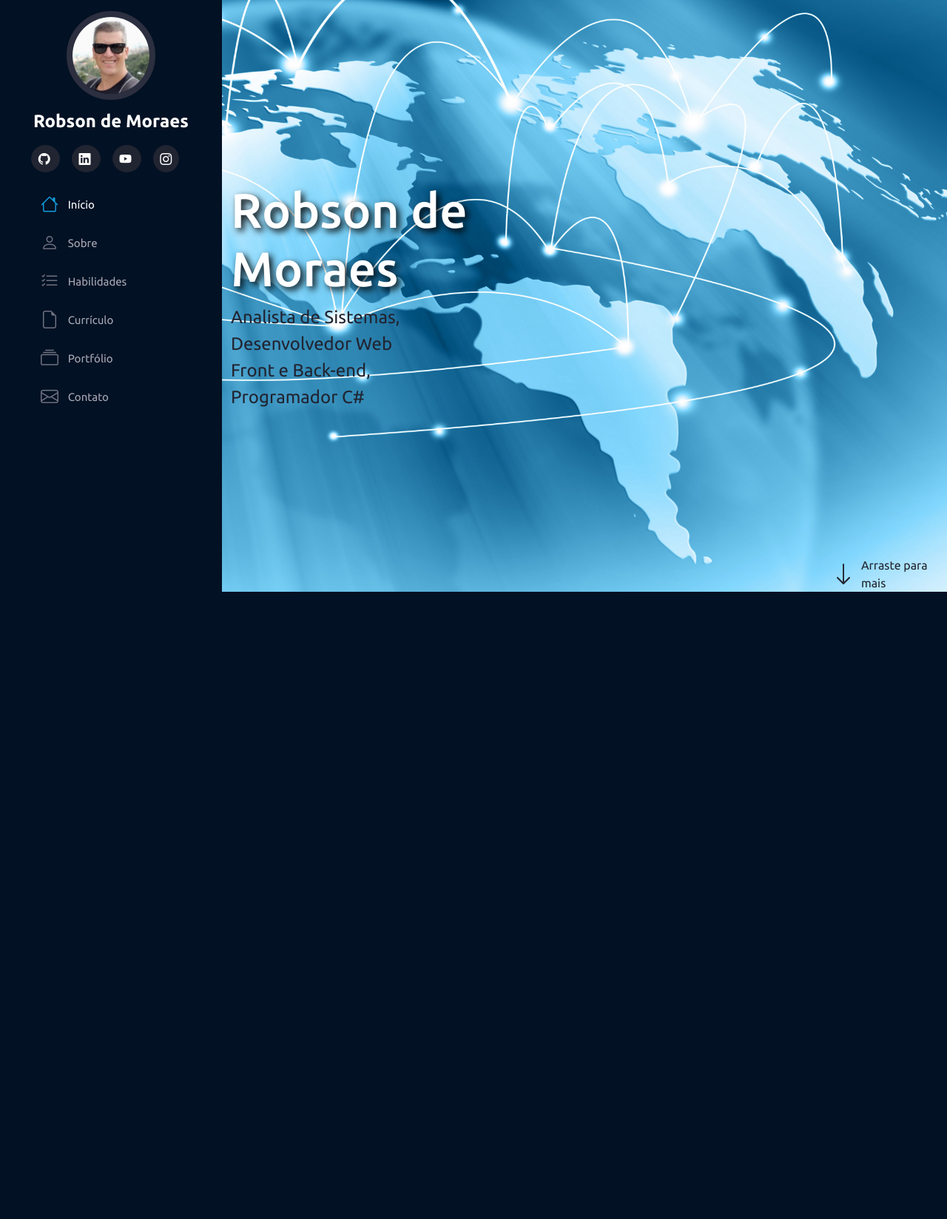
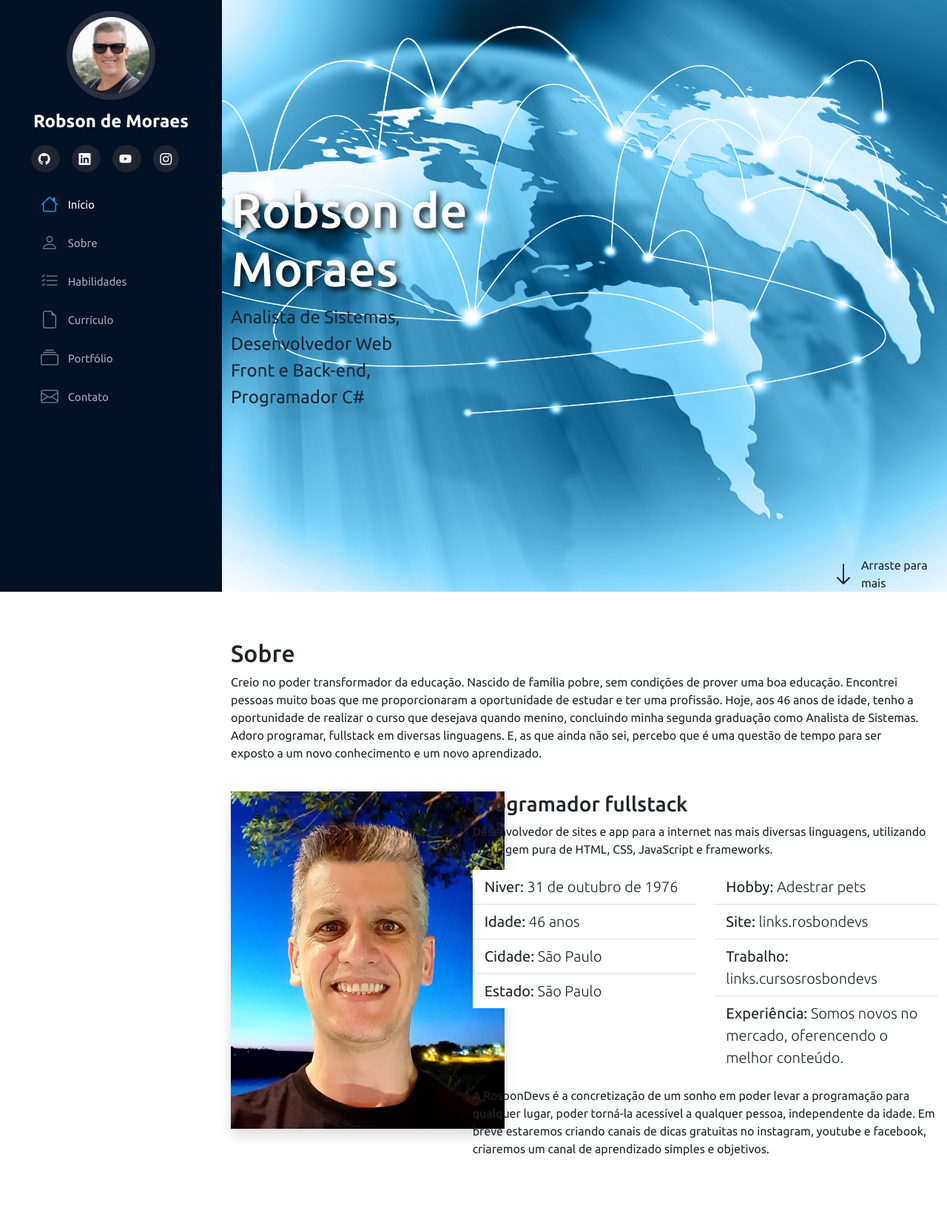
Before and after one commit to RobsonPMoraes/portfolioRobson, a Flask app: page / in a window 1280 px wide. Shown: the whole page at 74% size. Before the commit the page ends 800 px from the top, so only its background shows below. Run offline with Flask 3, Linux system fonts and the light colour scheme; some libraries are stand-ins or nearby versions.

Commit message:
estilização do scrollbar, criação de listas/sobre

```diff
--- a/static/style.css
+++ b/static/style.css
@@ -137,6 +137,29 @@
 .menu-nav-active #header{
     left: 0;
 }
+.img-sobre{
+    max-width: 370px;
+    height: auto;
+}
+
+*::-webkit-scrollbar{
+    width: 10px;
+}
+
+*::-webkit-scrollbar-thumb{
+    /* barra de rolagem */
+    background-color: #021124;
+}
+*::-webkit-scrollbar-track{
+    /* fundo da scrollbar */
+    width: 12px;
+    box-shadow: inset 0 0 .4rem #000;
+    color: #fff;
+}
+#sobre{
+    height: 100vh;
+}
+
 @media (max-width: 1024px){
     #header{
         left: -300px;
--- a/templates/index.html
+++ b/templates/index.html
@@ -41,7 +41,7 @@
                     <i class="bi bi-house" aria-hidden="true"></i> Início</a>
                 </li>
                 <li class="nav-item">
-                  <a class="nav-link" href="#"><i class="bi bi-person" aria-hidden="true"></i> Sobre</a>
+                  <a class="nav-link" href="#sobre"><i class="bi bi-person" aria-hidden="true"></i> Sobre</a>
                 </li>
                 <li class="nav-item">
                   <a class="nav-link" href="#"><i class="bi bi-list-check" aria-hidden="true"></i> Habilidades</a>
@@ -68,11 +68,66 @@
             <div class="col-md-7 d-flex justify-content-end align-items-end">
                 <div id="arraste" class="d-flex align-items-center">
                     <i class="bi bi-arrow-down pe-2 fs-2" aria-hidden="true"></i>
-                        <a href="#">Arraste para mais</a>
+                        <a href="#sobre">Arraste para mais</a>
                 </div>
             </div>
         </section>
 
+        <section id="sobre" class="container mt-5">
+            <div class="row w-100">
+                <div class="col-md-12">
+                    <h2 class="pt-3">Sobre</h2>
+                    <p>Creio no poder transformador da educação. Nascido de família pobre, sem condições de prover uma boa educação. Encontrei pessoas muito boas que me proporcionaram a oportunidade de estudar e ter uma profissão. Hoje, aos 46 anos de idade, tenho a oportunidade de realizar o curso que desejava quando menino, concluindo minha segunda graduação como Analista de Sistemas. Adoro programar, fullstack em diversas linguagens. E, as que ainda não sei, percebo que é uma questão de tempo para ser exposto a um novo conhecimento e um novo aprendizado.</p>
+                </div>
+            </div>
+
+            <div class="row mt-4">
+                <div class="col-md-4">
+                    <img src="/static/img/robson3 (Médio).jpg" alt="Foto do Robson" class="shadow img-sobre">
+                </div>
+                <div class="col-md-8">
+                    <h3>Programador fullstack</h3>
+                    <p>Desenvolvedor de sites e app para a internet nas mais diversas linguagens, utilizando linguagem pura de HTML, CSS, JavaScript e frameworks.</p>
+
+                    <div class="row mt-3 mb-3">
+                        <div class="col-md-6">
+                            <ul class="list-group list-group-flush fs-5">
+                                <li class="list-group-item">
+                                    Niver: <span class="fw-lighter">31 de outubro de 1976</span>
+                                </li>
+                                <li class="list-group-item">
+                                    Idade: <span class="fw-lighter">46 anos</span>
+                                </li>
+                                <li class="list-group-item">
+                                    Cidade: <span class="fw-lighter">São Paulo</span>
+                                </li>
+                                <li class="list-group-item">
+                                    Estado: <span class="fw-lighter">São Paulo</span>
+
+                                </li>
+                            </ul>
+                        </div>
+                        <div class="col-md-6">
+                            <ul class="list-group list-group-flush fs-5">
+                                <li class="list-group-item">
+                                    Hobby: <span class="fw-lighter">Adestrar pets</span>
+                                </li>
+                                <li class="list-group-item">
+                                    Site: <a href="http://rosbondevs.com" target="_blank" rel="noopener noreferrer" class="fw-lighter text-decoration-none link-dark">links.rosbondevs</a>
+                                </li>
+                                <li class="list-group-item">
+                                    Trabalho: <a href="http://cursos.rosbondevs.com" target="_blank" rel="noopener noreferrer" class="fw-lighter text-decoration-none link-dark">links.cursosrosbondevs</a>
+                                </li>
+                                <li class="list-group-item">
+                                    Experiência: <span class="fw-lighter"> Somos novos no mercado, oferencendo o melhor conteúdo.</span>
+                                </li>
+                            </ul>
+                        </div>
+                    </div>
+                    <p>A RosbonDevs é a concretização de um sonho em poder levar a programação para qualquer lugar, poder torná-la acessível a qualquer pessoa, independente da idade. Em breve estaremos criando canais de dicas gratuitas no instagram, youtube e facebook, criaremos um canal de aprendizado simples e objetivos.</p>
+                </div>
+            </div>
+        </section>
 
     </main>
 
```
Also changed, not shown: static/img/robson.jpg (added), static/img/robson3 (Médio).jpg (added), static/img/robson3.jpg (added), 1 other file.
